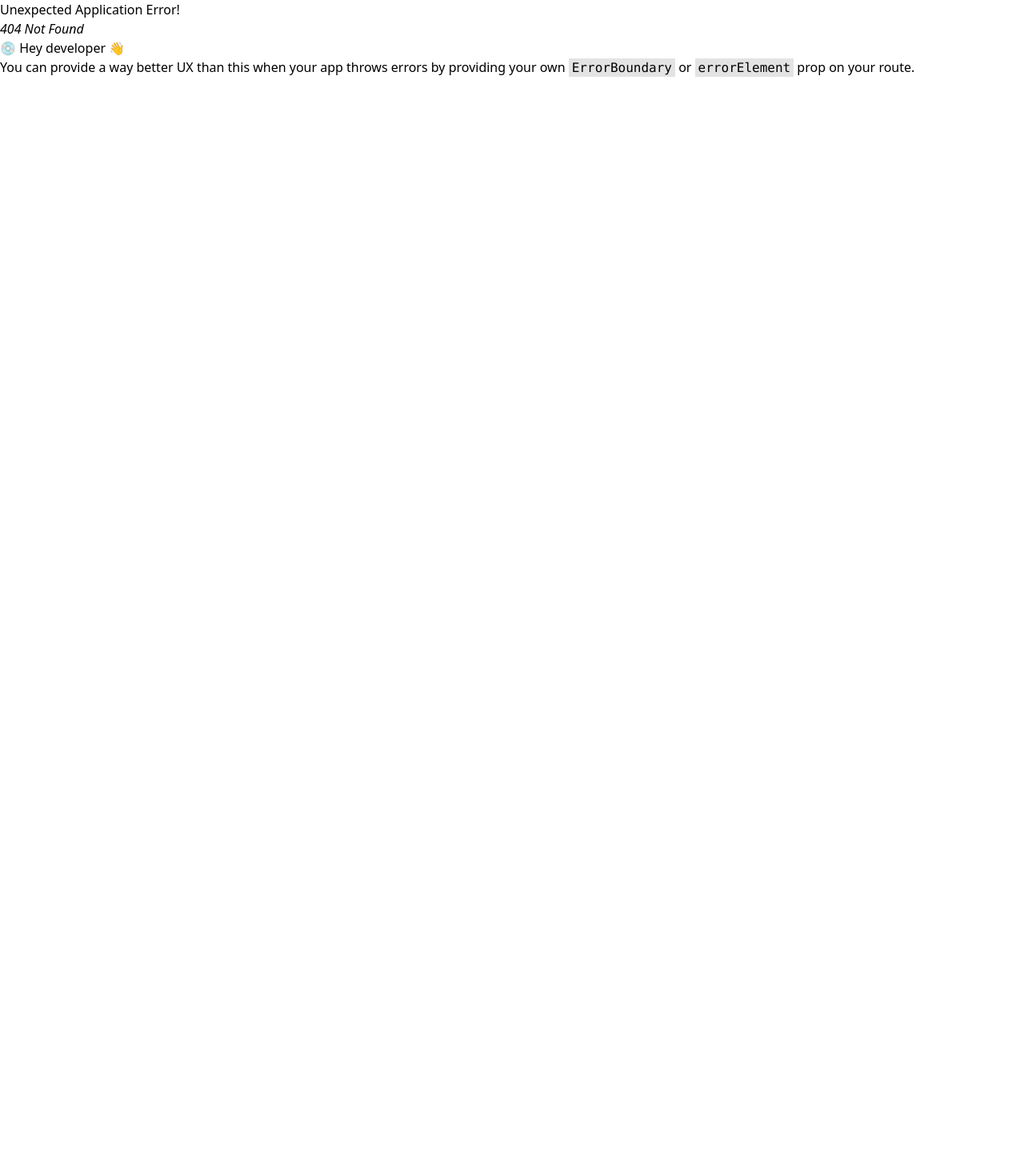
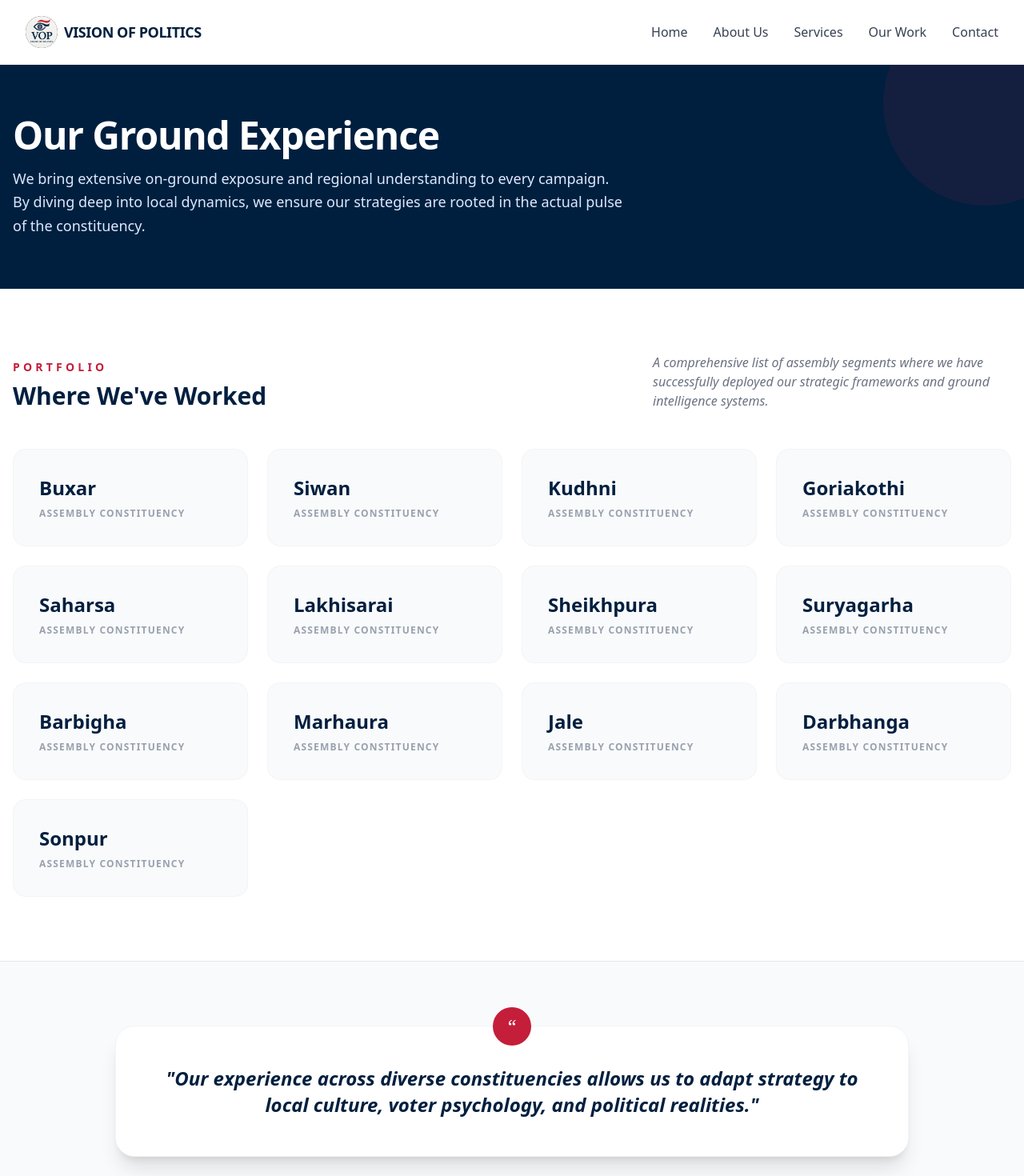
Before and after one commit to sachinpalcs/VOP, a React (Vite) app: page /our-work in a window 1280 px wide. Before the commit this address had no page. Shown: the top 1470 px of the page at 80% size. Before the commit the page ends 800 px from the top, so only its background shows below. Built offline with nearby package versions, Linux system fonts and the light colour scheme.

Commit message:
ourwork add

```diff
--- a/src/App.jsx
+++ b/src/App.jsx
@@ -10,6 +10,7 @@ import Home from './pages/Home';
 import Services from './pages/Services';
 import Contact from './pages/Contact';
 import About from './pages/About';
+import OurWork from './pages/OurWork';
 
 const router = createBrowserRouter(
   createRoutesFromElements(
@@ -18,6 +19,7 @@ const router = createBrowserRouter(
       <Route path="services" element={<Services />} />
       <Route path="/contact" element={<Contact />} />
       <Route path="/about" element={<About />} />
+      <Route path="/our-work" element={<OurWork />} />
 
     </Route>
   )
--- a/src/components/layout/Navbar.jsx
+++ b/src/components/layout/Navbar.jsx
@@ -9,7 +9,7 @@ const Navbar = () => {
     { name: "Home", path: "/" },
     { name: "About Us", path: "/about" },
     { name: "Services", path: "/services" },
-    { name: "Our Work", path: "/work" },
+    { name: "Our Work", path: "/our-work" },
     { name: "Contact", path: "/contact" },
   ];
 
--- a/src/pages/OurWork.jsx
+++ b/src/pages/OurWork.jsx
@@ -1,53 +1,215 @@
+// import React from 'react';
+// import { constituencies } from '../data/constituencies';
+
+// const OurWork = () => {
+//   return (
+//     <div className="bg-white min-h-screen">
+//       {/* Header Section [cite: 79] */}
+//       <section className="bg-gray-50 py-16 border-b border-gray-100">
+//         <div className="max-w-7xl mx-auto px-4">
+//           <h1 className="text-4xl font-extrabold text-[#001f3f] mb-6">Our Ground Experience</h1>
+//           <p className="text-lg text-gray-600 max-w-3xl leading-relaxed">
+//             Our extensive on-ground exposure and regional understanding allow us to adapt strategies
+//             to local culture, voter psychology, and political realities.
+//           </p>
+//         </div>
+//       </section>
+
+//       {/* Constituency Grid  */}
+//       <section className="py-20">
+//         <div className="max-w-7xl mx-auto px-4">
+//           <div className="mb-12">
+//             <h2 className="text-2xl font-bold text-[#001f3f] flex items-center gap-2">
+//               <span className="w-8 h-1 bg-[#c41e3a]"></span>
+//               Assembly Constituencies
+//             </h2>
+//           </div>
+
+//           <div className="grid grid-cols-2 md:grid-cols-3 lg:grid-cols-4 gap-4">
+//             {constituencies.map((location, index) => (
+//               <div
+//                 key={index}
+//                 className="p-6 bg-white border border-gray-100 rounded-lg shadow-sm hover:border-[#c41e3a] hover:shadow-md transition-all group"
+//               >
+//                 <p className="text-[#001f3f] font-bold group-hover:text-[#c41e3a] transition-colors">
+//                   {location}
+//                 </p>
+//                 <p className="text-xs text-gray-400 uppercase mt-1 tracking-widest">Assembly Segment</p>
+//               </div>
+//             ))}
+//           </div>
+//         </div>
+//       </section>
+
+
+//       {/* Experience Closing Statement [cite: 97] */}
+//       <section className="py-16 bg-[#001f3f] text-white">
+//         <div className="max-w-4xl mx-auto px-4 text-center">
+//           <blockquote className="text-xl md:text-2xl italic font-medium leading-relaxed">
+//             "Our experience across diverse constituencies allows us to adapt strategy to local
+//             culture, voter psychology, and political realities."
+//           </blockquote>
+//         </div>
+//       </section>
+//     </div>
+//   );
+// };
+
+// export default OurWork;
+
+// import React from 'react';
+// import { constituencies } from '../data/constituencies';
+
+// const OurWork = () => {
+//   return (
+//     <div className="bg-white min-h-screen">
+//       {/* Header Section */}
+//       <section className="bg-[#001f3f] py-20 text-white">
+//         <div className="max-w-7xl mx-auto px-4 text-center">
+//           <h1 className="text-4xl md:text-5xl font-extrabold mb-6">Our Ground Experience</h1>
+//           <p className="text-xl text-blue-100 max-w-3xl mx-auto leading-relaxed">
+//             Our extensive on-ground exposure and regional understanding allow us to adapt strategies
+//             to local culture, voter psychology, and political realities. [cite: 81, 97]
+//           </p>
+//         </div>
+//       </section>
+
+//       {/* Where We've Worked Section */}
+//       <section className="py-20">
+//         <div className="max-w-7xl mx-auto px-4">
+//           <div className="text-center mb-16">
+//             <h2 className="text-3xl font-bold text-[#001f3f] inline-block relative pb-4">
+//               Where We’ve Worked
+//               <span className="absolute bottom-0 left-1/2 -translate-x-1/2 w-16 h-1 bg-[#c41e3a]"></span>
+//             </h2>
+//           </div>
+
+//           <div className="grid grid-cols-2 md:grid-cols-3 lg:grid-cols-4 gap-6">
+//             {constituencies.map((location, index) => (
+//               <div
+//                 key={index}
+//                 className="p-8 bg-gray-50 border border-gray-100 rounded-xl shadow-sm hover:border-[#c41e3a] hover:bg-white hover:shadow-md transition-all duration-300 group text-center"
+//               >
+//                 <div className="text-[#c41e3a] opacity-30 group-hover:opacity-100 transition-opacity mb-2 font-serif text-sm">
+//                   AC Segment
+//                 </div>
+//                 <p className="text-[#001f3f] font-bold text-xl tracking-wide">
+//                   {location}
+//                 </p>
+//               </div>
+//             ))}
+//           </div>
+//         </div>
+//       </section>
+
+//       {/* Strategic Adaptability Section */}
+
+//       <section className="py-16 bg-gray-50 border-y border-gray-100">
+//         <div className="max-w-4xl mx-auto px-4 text-center">
+//           <div className="bg-white p-10 rounded-2xl shadow-sm border border-gray-200">
+//             <p className="text-xl md:text-2xl text-[#001f3f] font-medium italic leading-relaxed">
+//               “Our experience across diverse constituencies allows us to adapt strategy to local
+//               culture, voter psychology, and political realities.”
+//             </p>
+//           </div>
+//         </div>
+//       </section>
+
+//       {/* Final Call to Action Link */}
+//       <section className="py-20">
+//         <div className="max-w-7xl mx-auto px-4 text-center">
+//           <h3 className="text-2xl font-bold text-[#001f3f] mb-6">Ready to bring this experience to your constituency?</h3>
+//           <a
+//             href="/contact"
+//             className="inline-block bg-[#001f3f] text-white px-10 py-4 rounded-md font-bold hover:bg-[#c41e3a] transition-all shadow-lg"
+//           >
+//             Connect With Us [cite: 33]
+//           </a>
+//         </div>
+//       </section>
+//     </div>
+//   );
+// };
+
+// export default OurWork;
+
 import React from 'react';
-import { groundExperience } from '../data/constituencies';
+import { constituencies } from '../data/constituencies';
 
 const OurWork = () => {
   return (
     <div className="bg-white min-h-screen">
-      {/* Header Section [cite: 79] */}
-      <section className="bg-gray-50 py-16 border-b border-gray-100">
-        <div className="max-w-7xl mx-auto px-4">
-          <h1 className="text-4xl font-extrabold text-[#001f3f] mb-6">Our Ground Experience</h1>
-          <p className="text-lg text-gray-600 max-w-3xl leading-relaxed">
-            Our extensive on-ground exposure and regional understanding allow us to adapt strategies
-            to local culture, voter psychology, and political realities. [cite: 81, 97]
-          </p>
+      {/* 1. Slim Header Section */}
+      <section className="bg-[#001f3f] py-12 md:py-16 text-white relative overflow-hidden">
+        <div className="absolute top-0 right-0 w-64 h-64 bg-[#c41e3a] opacity-10 rounded-full -mr-20 -mt-20"></div>
+
+        <div className="max-w-7xl mx-auto px-4 relative z-10">
+          <div className="max-w-3xl">
+            <h1 className="text-3xl md:text-5xl font-extrabold mb-4 tracking-tight">
+              Our Ground Experience
+            </h1>
+            <p className="text-lg text-blue-100 leading-relaxed font-medium">
+              We bring extensive on-ground exposure and regional understanding to every campaign.
+              By diving deep into local dynamics, we ensure our strategies are rooted in
+              the actual pulse of the constituency.
+            </p>
+          </div>
         </div>
       </section>
 
-      {/* Constituency Grid  */}
-      <section className="py-20">
+      {/* 2. Constituency Grid */}
+      <section className="py-20 bg-white">
         <div className="max-w-7xl mx-auto px-4">
-          <div className="mb-12">
-            <h2 className="text-2xl font-bold text-[#001f3f] flex items-center gap-2">
-              <span className="w-8 h-1 bg-[#c41e3a]"></span>
-              Assembly Constituencies
-            </h2>
+          <div className="flex flex-col md:flex-row md:items-end justify-between mb-12 gap-6">
+            <div>
+              <h2 className="text-sm font-bold text-[#c41e3a] uppercase tracking-[0.3em] mb-2">
+                Portfolio
+              </h2>
+              <h3 className="text-3xl font-bold text-[#001f3f]">
+                Where We've Worked
+              </h3>
+            </div>
+            <p className="text-gray-500 max-w-md italic">
+              A comprehensive list of assembly segments where we have successfully deployed
+              our strategic frameworks and ground intelligence systems.
+            </p>
           </div>
 
-          <div className="grid grid-cols-2 md:grid-cols-3 lg:grid-cols-4 gap-4">
-            {groundExperience.map((location, index) => (
+          <div className="grid grid-cols-1 sm:grid-cols-2 lg:grid-cols-3 xl:grid-cols-4 gap-6">
+            {constituencies.map((location, index) => (
               <div
                 key={index}
-                className="p-6 bg-white border border-gray-100 rounded-lg shadow-sm hover:border-[#c41e3a] hover:shadow-md transition-all group"
+                className="group relative p-8 bg-gray-50 rounded-2xl border border-gray-100 hover:bg-white hover:border-[#001f3f] hover:shadow-2xl transition-all duration-500 overflow-hidden"
               >
-                <p className="text-[#001f3f] font-bold group-hover:text-[#c41e3a] transition-colors">
-                  {location}
-                </p>
-                <p className="text-xs text-gray-400 uppercase mt-1 tracking-widest">Assembly Segment</p>
+                {/* Red line: Start at w-0 (invisible) and expand to w-full on hover */}
+                <div className="absolute top-0 left-0 w-0 h-1 bg-[#c41e3a] group-hover:w-full transition-all duration-500 ease-in-out"></div>
+
+                <div className="relative z-10">
+                  <h4 className="text-2xl font-bold text-[#001f3f] mb-2 group-hover:translate-x-2 transition-transform duration-300">
+                    {location}
+                  </h4>
+                  <p className="text-xs font-bold text-gray-400 uppercase tracking-widest">
+                    Assembly Constituency
+                  </p>
+                </div>
               </div>
             ))}
           </div>
         </div>
       </section>
 
-      {/* Experience Closing Statement [cite: 97] */}
-      <section className="py-16 bg-[#001f3f] text-white">
-        <div className="max-w-4xl mx-auto px-4 text-center">
-          <blockquote className="text-xl md:text-2xl italic font-medium leading-relaxed">
-            "Our experience across diverse constituencies allows us to adapt strategy to local
-            culture, voter psychology, and political realities." [cite: 97]
-          </blockquote>
+      {/* 3. Closing Quote Section */}
+      <section className="py-20 bg-gray-50 border-t border-gray-200">
+        <div className="max-w-5xl mx-auto px-4 text-center">
+          <div className="inline-block p-10 md:p-12 bg-white rounded-3xl shadow-xl border border-gray-100 relative">
+            <div className="absolute -top-6 left-1/2 -translate-x-1/2 w-12 h-12 bg-[#c41e3a] text-white rounded-full flex items-center justify-center text-2xl font-serif">
+              “
+            </div>
+
+            <p className="text-xl md:text-2xl font-bold text-[#001f3f] leading-snug italic">
+              "Our experience across diverse constituencies allows us to adapt strategy to local culture, voter psychology, and political realities."
+            </p>
+          </div>
         </div>
       </section>
     </div>
```
